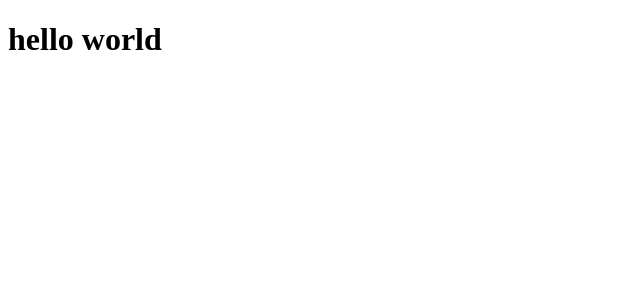
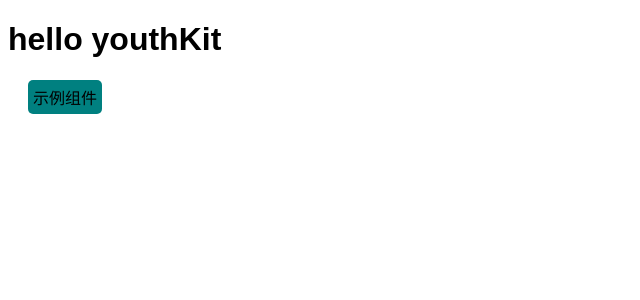
Before and after one commit to Hyunicode/youthKit, a Vue app: page / in a window 1280 px wide. Shown: the top 300 px of the page, without its empty margins (0-640 px from the left). Built offline with nearby package versions, Linux system fonts and the light colour scheme.

Commit message:
feat: added example implementation

```diff
--- a/src/App.vue
+++ b/src/App.vue
@@ -1,7 +1,13 @@
 <script setup lang="ts"></script>
 
 <template>
-  <h1>hello world</h1>
+  <h1>hello youthKit</h1>
+  <yk-example text="示例组件" />
 </template>
 
-<style scoped></style>
+<style lang="less" scoped>
+h1 {
+  font-family: sans-serif, 'Lucida Sans', 'Lucida Sans Regular', 'Lucida Grande',
+    'Lucida Sans Unicode', Geneva, Verdana;
+}
+</style>
--- /dev/null
+++ b/src/components/example/index.ts
@@ -0,0 +1,10 @@
+import { App, Plugin } from 'vue';
+import Example from './src/example.vue';
+
+export const ExamplePlugin: Plugin = {
+  install(app: App) {
+    app.component('yk-example', Example);
+  },
+};
+
+export { Example };
--- /dev/null
+++ b/src/components/example/src/example.vue
@@ -0,0 +1,60 @@
+<script lang="ts" setup>
+import { ref } from 'vue';
+const exampleText = ref('');
+
+// receive props
+import { defineProps } from 'vue';
+const props = defineProps<{
+  text: string;
+}>();
+
+// method
+const handleClick = () => {
+  console.log('hello youthKit');
+  exampleText.value = 'hello youthKit';
+  setTimeout(() => {
+    exampleText.value = props.text;
+  }, 1000);
+};
+
+// lifecycle
+import { onMounted, onUnmounted } from 'vue';
+onMounted(() => {
+  console.log('mounted');
+});
+onUnmounted(() => {
+  console.log('unmounted');
+});
+
+// watch
+import { watch } from 'vue';
+watch(
+  () => props.text,
+  (newVal, oldVal) => {
+    console.log('text changed', newVal, oldVal);
+  },
+);
+</script>
+
+<template>
+  <div class="yk--example" @click="handleClick">{{ exampleText || text }}</div>
+</template>
+
+<style lang="less" scoped>
+.yk--example {
+  background-color: teal;
+  width: fit-content;
+  margin: 20px;
+  padding: 5px;
+  border-radius: 5px;
+  font-family: sans-serif, 'Lucida Sans', 'Lucida Sans Regular', 'Lucida Grande',
+    'Lucida Sans Unicode', Geneva, Verdana;
+  user-select: none;
+  cursor: pointer;
+  transition: all 0.3s;
+  &:hover {
+    scale: 1.1;
+    transition: all 0.3s;
+  }
+}
+</style>
--- /dev/null
+++ b/src/components/index.ts
@@ -0,0 +1,13 @@
+import { App, Plugin } from 'vue';
+
+import { ExamplePlugin } from './example';
+
+const youthKitPlugin: Plugin = {
+  install(app: App) {
+    app.use(ExamplePlugin);
+  },
+};
+
+export { youthKitPlugin };
+
+export * from './example';
--- a/src/main.ts
+++ b/src/main.ts
@@ -1,4 +1,5 @@
 import { createApp } from 'vue';
 import App from './App.vue';
+import { youthKitPlugin } from './components';
 
-createApp(App).mount('#app');
+createApp(App).use(youthKitPlugin).mount('#app');
```
Also changed, not shown: .eslintrc.cjs.
